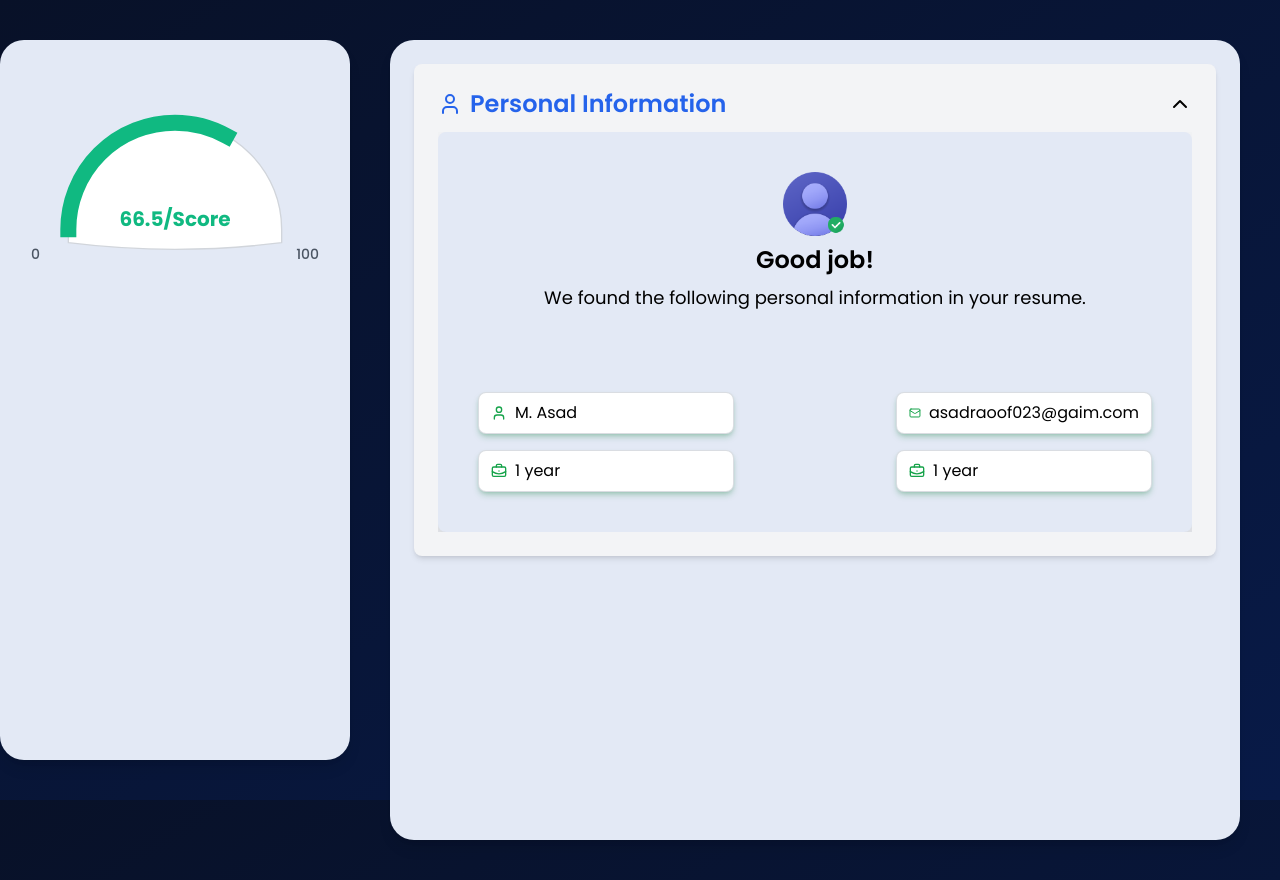
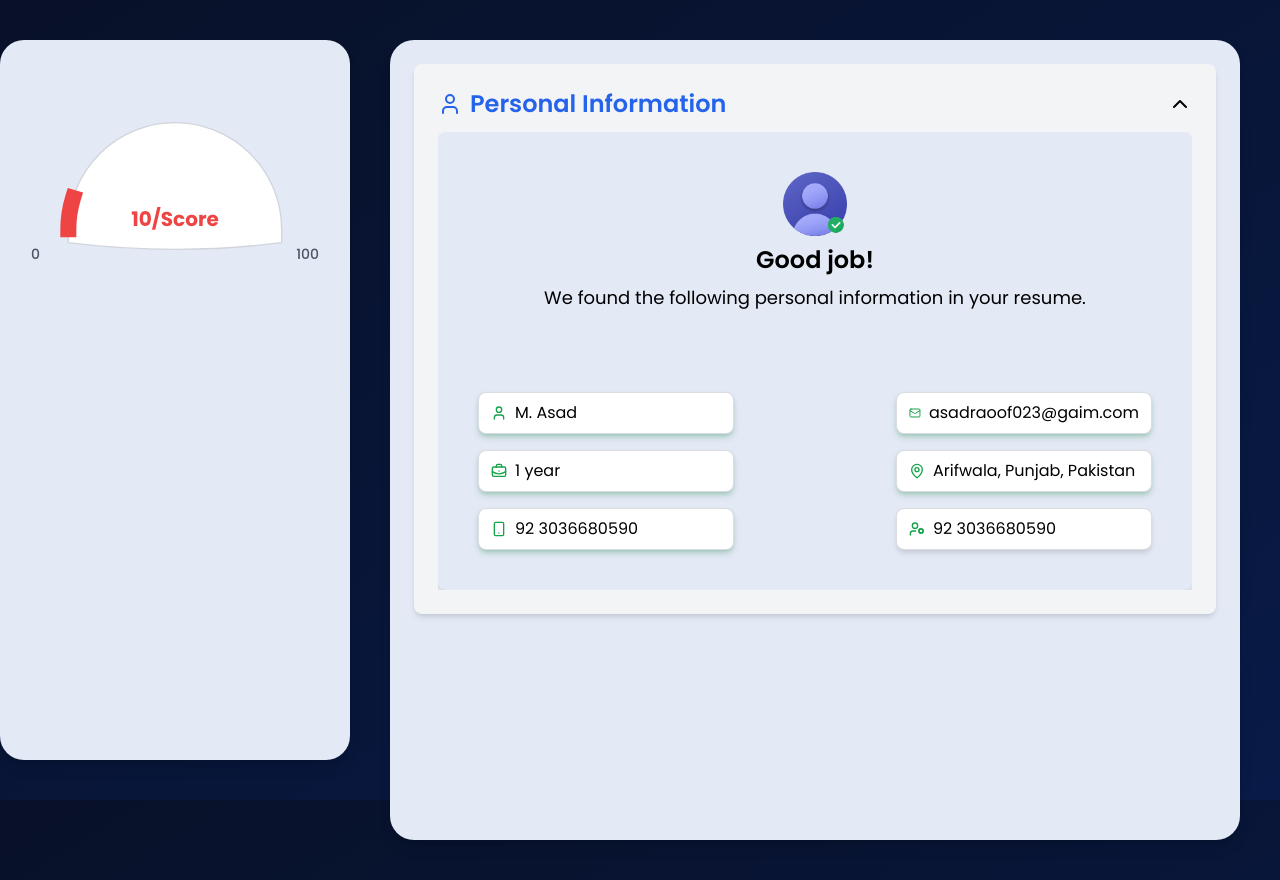
Before and after one commit to the-asad-iqbal/OptimalCV, a React (Vite) app in the folder client/: page /resume/1 in a window 1280 px wide. Built offline with nearby package versions, Linux system fonts and the light colour scheme; no server answers.

Commit message:
[feature]: Created one component of pernsonal info. Completed the color combo part.

```diff
--- a/client/src/components/Data.jsx
+++ b/client/src/components/Data.jsx
@@ -1,5 +1,15 @@
 import React, { useState, useEffect } from "react";
-import { ChevronDown, Check, Minus, User, Mail, BriefcaseBusiness } from "lucide-react";
+import {
+   ChevronDown,
+   Check,
+   Minus,
+   User,
+   Mail,
+   BriefcaseBusiness,
+   MapPin,
+   Smartphone,
+   UserCog,
+} from "lucide-react";
 
 const Data = ({}) => {
    const data = {
@@ -361,8 +371,24 @@ const Data = ({}) => {
                         <div className="bg-white flex items-center px-2 py-1 border border-gray-300/80 max-w-64 rounded-lg shadow-md shadow-green-700/25 w-full">
                            <div className="w-full flex justify-center p-1">
                               <p className="w-full flex items-center">
-                                 <BriefcaseBusiness className="w-4 h-4 mr-2 text-green-600" />
-                                 {res.personalInfo.experience.value}
+                                 <MapPin className="w-4 h-4 mr-2 text-green-600" />
+                                 {res.personalInfo.location?.value || "N/A"}
+                              </p>
+                           </div>
+                        </div>
+                        <div className="bg-white flex items-center px-2 py-1 border border-gray-300/80 max-w-64 rounded-lg shadow-md shadow-green-700/25 w-full">
+                           <div className="w-full flex justify-center p-1">
+                              <p className="w-full flex items-center">
+                                 <Smartphone className="w-4 h-4 mr-2 text-green-600" />
+                                 {res.personalInfo.phone?.value || "N/A"}
+                              </p>
+                           </div>
+                        </div>
+                        <div className="bg-white flex items-center px-2 py-1 border border-gray-300/80 max-w-64 rounded-lg shadow-md  w-full">
+                           <div className="w-full flex justify-center p-1">
+                              <p className="w-full flex items-center">
+                                 <UserCog className="w-4 h-4 mr-2 text-green-600" />
+                                 {res.personalInfo.phone?.value || "N/A"}
                               </p>
                            </div>
                         </div>
--- a/client/src/pages/Resume.jsx
+++ b/client/src/pages/Resume.jsx
@@ -43,7 +43,7 @@ const Resume = () => {
             <div className="max-w-[350px] w-full h-full min-h-screen flex flex-col items-center justify-center">
                <div className="w-full h-[calc(100vh-80px)] bg-[#E3E9F5] rounded-3xl max-w-[350px] p-10 shadow-lg mx-auto flex items-start justify-center">
                   <div>
-                     <ScoreGauge score={66.5} />
+                     <ScoreGauge score={10} />
                      <div></div>
                   </div>
                </div>
```
